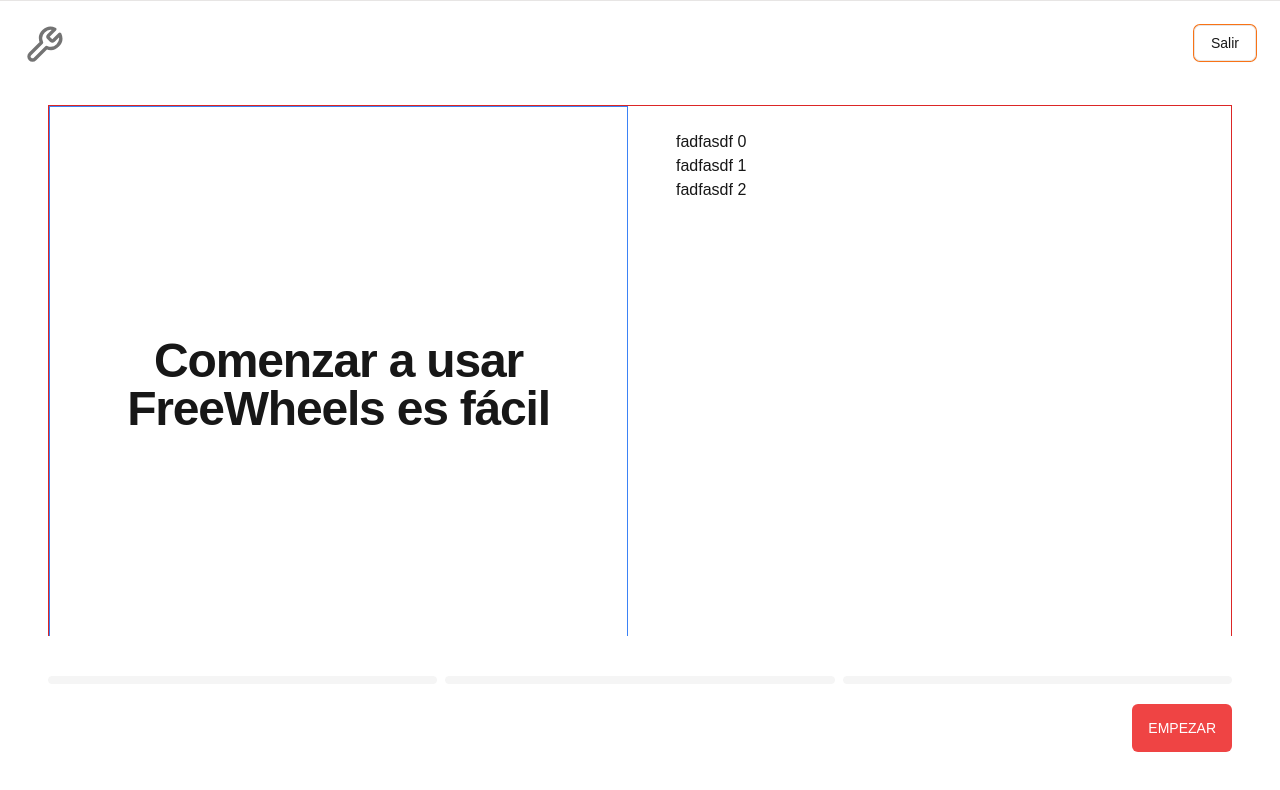
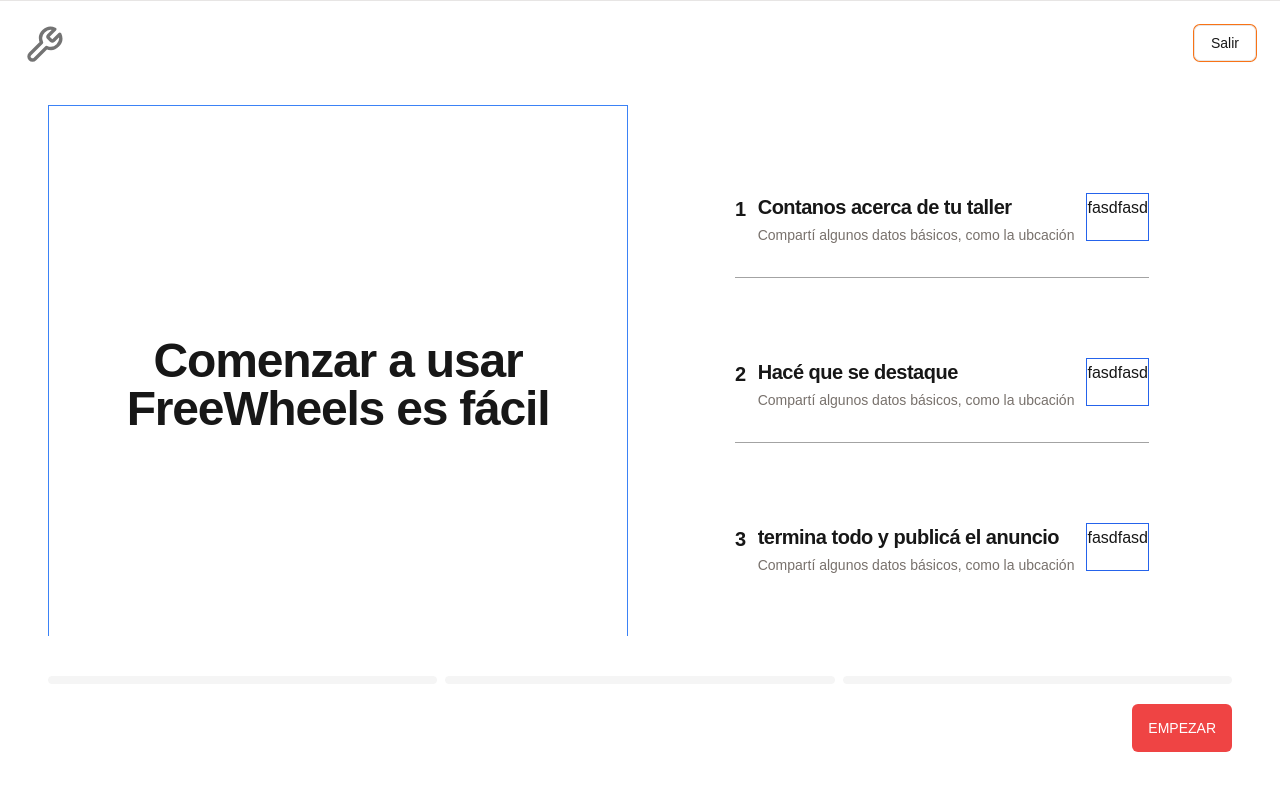
Before and after one commit to MauroSuarez/white-product, a Next.js app: page /en/freewheels/onboarding in a window 1280 px wide. Shown: the top 790 px of the page. Built offline with nearby package versions, Linux system fonts and the light colour scheme.

Commit message:
feat: :tada: Add simple card to setup workshop

```diff
--- a/src/app/[lang]/(app)/freewheels/onboarding/containers/step-one/StepOne.tsx
+++ b/src/app/[lang]/(app)/freewheels/onboarding/containers/step-one/StepOne.tsx
@@ -1,8 +1,26 @@
+import { SimpleCard } from "@/presentation/components/simple-card"
 import { Typography } from "@/presentation/ds/typography"
 
 const StepOne = () => {
+  const arrOnboarding = [
+    {
+      title: 'Contanos acerca de tu taller',
+      description: 'Compartí algunos datos básicos, como la ubcación',
+      icon: '',
+    },
+    {
+      title: 'Hacé que se destaque',
+      description: 'Compartí algunos datos básicos, como la ubcación',
+      icon: '',
+    },
+    {
+      title: 'termina todo y publicá el anuncio',
+      description: 'Compartí algunos datos básicos, como la ubcación',
+      icon: '',
+    },
+  ]
   return (
-    <div className="flex flex-col h-screen md:flex-row gap-6 border border-red-600">
+    <div className="flex flex-col h-screen md:flex-row gap-6">
       {/* Columna izquierda */}
       <div className="w-full h-[70%] md:w-1/2 bg-white p-6 flex items-center justify-center border border-blue-500">
         <Typography variant={'h1'} className="border-0 text-center leading-8">
@@ -12,9 +30,15 @@
 
       {/* Columna derecha */}
       <div className="w-full h-full md:w-1/2 p-6">
-        {Array.from({ length: 3 }, (_item: undefined, key) => (
-          <div key={key}>
-            fadfasdf {key}
+        {arrOnboarding.map((item, key) => (
+          <div key={key} className="space-y-10 flex items-center justify-center mt-4">
+            <SimpleCard
+              item={`${key+1}`}
+              title={item.title}
+              description={item.description}
+              icon={item.icon}
+              className={arrOnboarding.length -1 > key ? 'border-b border-neutral-400' : ''}
+            />
           </div>
         ))}
       </div>
--- /dev/null
+++ b/src/presentation/components/simple-card/index.tsx
@@ -0,0 +1,36 @@
+import { Typography } from "@/presentation/ds/typography"
+import { cn } from "@/presentation/utils/uiHelpers"
+
+type SimpleCardProps = {
+  className?: string
+  item?: string
+  title?: string
+  description?: string
+  icon?: string
+}
+
+const SimpleCard = ({
+  className = '',
+  item,
+  title,
+  description,
+}: SimpleCardProps) => {
+  return (
+    <div className={cn(`flex min-h-10 space-y-8 mt-4 mb-4 py-8 items-center justify-center`, className)}>
+      <div className="flex items-start gap-3">
+        <div className="pt-0.5">
+          <Typography variant={'h4'} className="w-full flex">{item}</Typography>
+        </div>
+        <div className="flex-2 space-y-1">
+          {title && <Typography variant={'h4'} className="w-full flex">{title}</Typography>}
+          {description && <Typography variant={'muted'} className="w-full flex">{description}</Typography>}
+        </div>
+        <div className="pt-0.5 flex-1 h-full min-h-12 border border-blue-600">
+          <div>fasdfasd</div>
+        </div>
+      </div>
+    </div>
+  )
+}
+
+export { SimpleCard }
```
